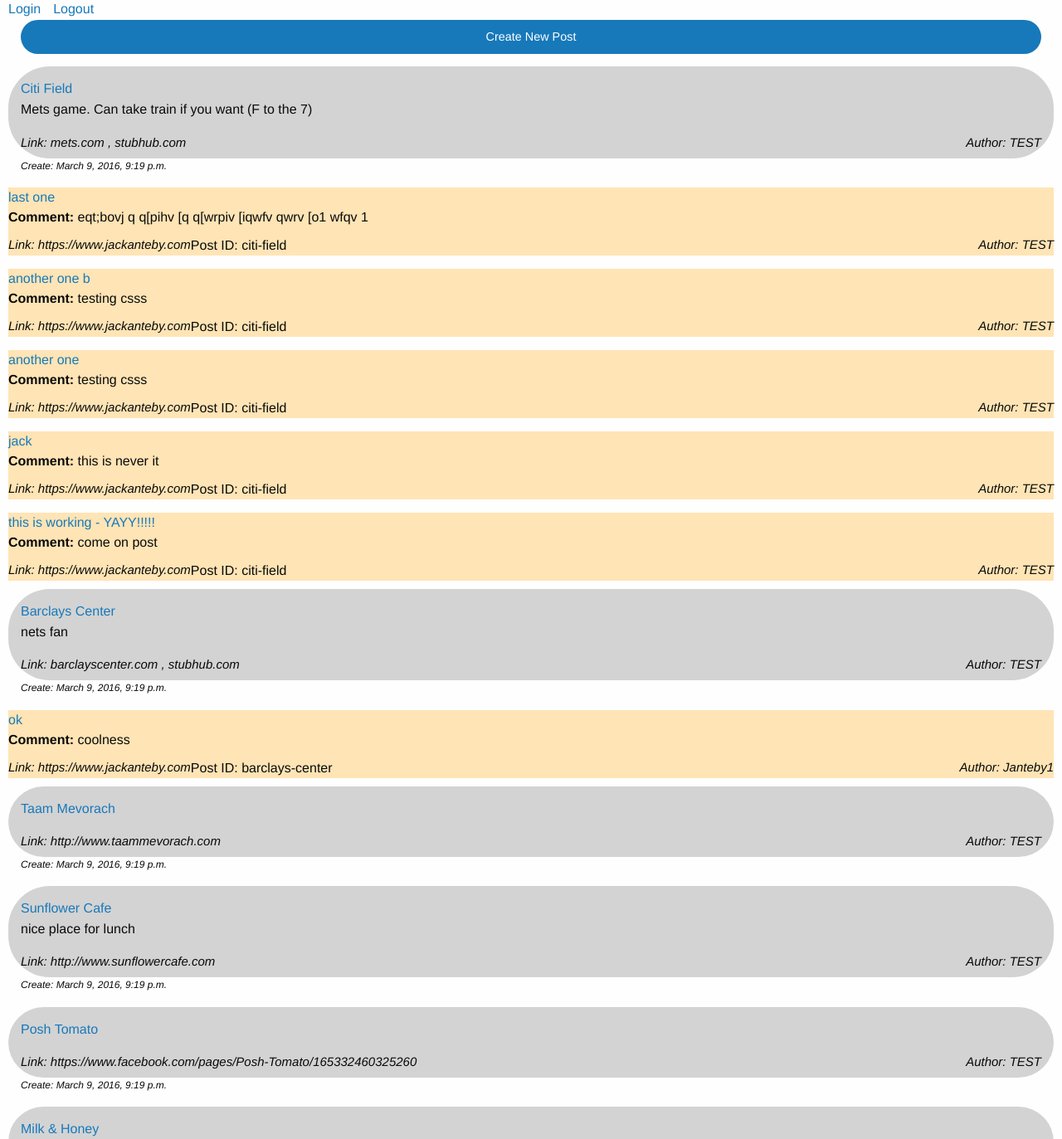
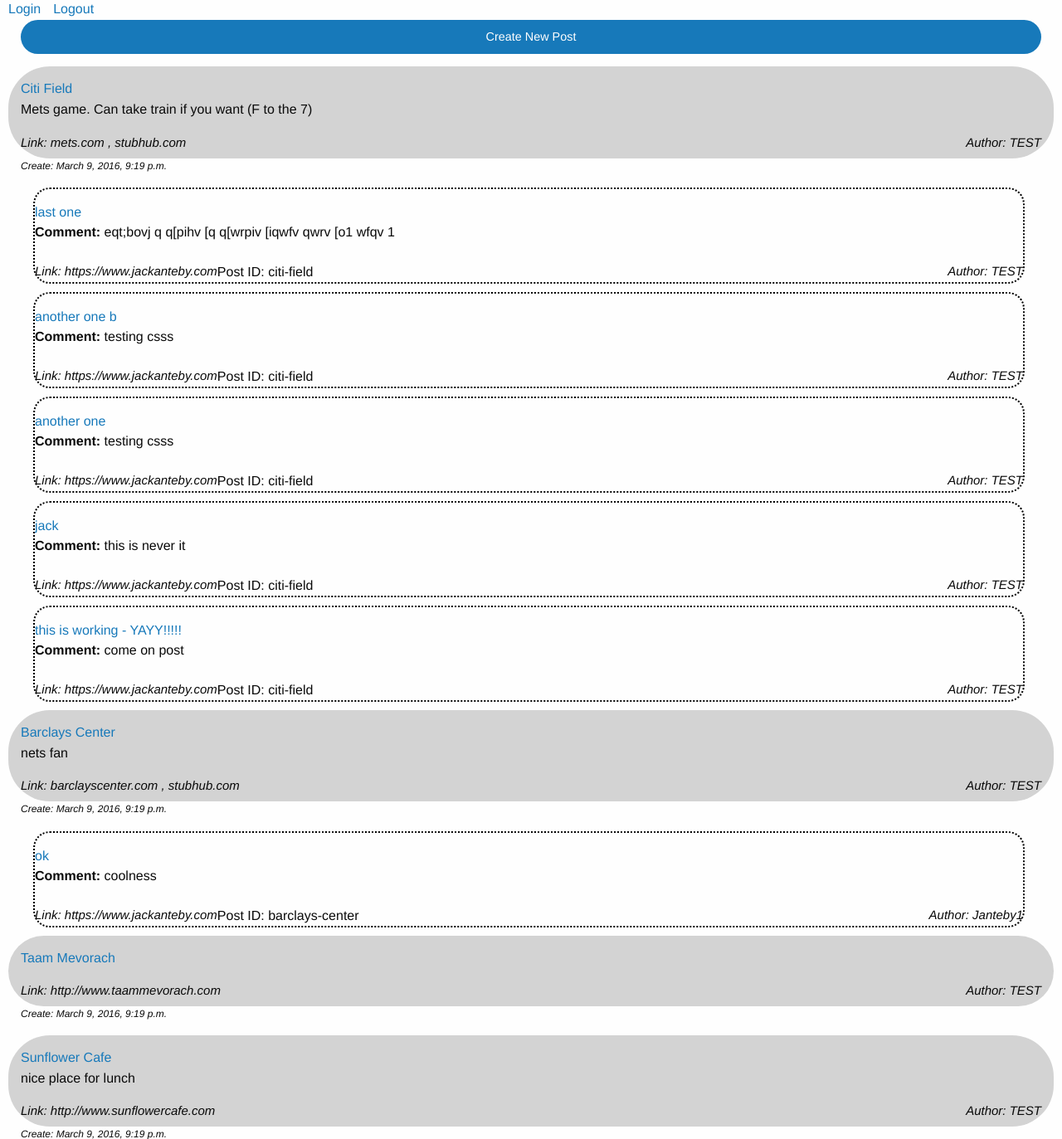
Before and after one commit to Janteby1/hacker_news_clone, a Django app: page /news/ in a window 1280 px wide; the page is wider, and only the part inside the window is pictured. Shown: the part 174-1547 px from the top of that part at 83% size. Run offline with Django 3.2, Linux system fonts and the light colour scheme; data comes from the database, SQL or seed files in the repository; both versions use the stored data as it was after the commit; some libraries are stand-ins or nearby versions.

Commit message:
working version with everything before mustache

```diff
--- a/static/style.css
+++ b/static/style.css
@@ -13,10 +13,6 @@
 
 .post {
 	background-color: #D3D3D3;
-}
-
-.comment {
-	background-color: #FF00FF;
 }
 
 #links {
@@ -86,6 +82,9 @@
 }
 
 .comment {
-	background-color: #FFE4B5;
+	border: dotted black 2px;
+	border-radius: 20px;
 	margin-bottom: 10px;
+	margin-left: 30px;
+	margin-right: 35px;
 }
--- a/templates/edit_comment.html
+++ b/templates/edit_comment.html
@@ -25,4 +25,7 @@
         <input type="submit" class="button" id= "delete" value="Delete Comment" />
     </form>
 
+     <a href="/news"> Back Home</a>
+     <br><br>
+
 {% endblock content %}
--- a/templates/index.html
+++ b/templates/index.html
@@ -38,8 +38,8 @@
                     <div class="comment">
                         <a href="/news/edit_comment/{{ comment.slug }}"> <p class="comment_id"> <div class="comment_title"> {{ comment.title }} </div> </a>
 
-                        <div class="comment"> <strong> Comment: </strong> {{ comment.content }} </div>
-
+                        <div id="comment"> <strong> Comment: </strong> {{ comment.content }} </div>
+                        <br>
                         <div class="link"> Link: {{ comment.link }} </div>
                         <div class="author"> Author: {{ comment.user }} </div>
                         <div class="post_id">Post ID: {{ comment.post.slug }} </div>
```
Also changed, not shown: db.sqlite3.
